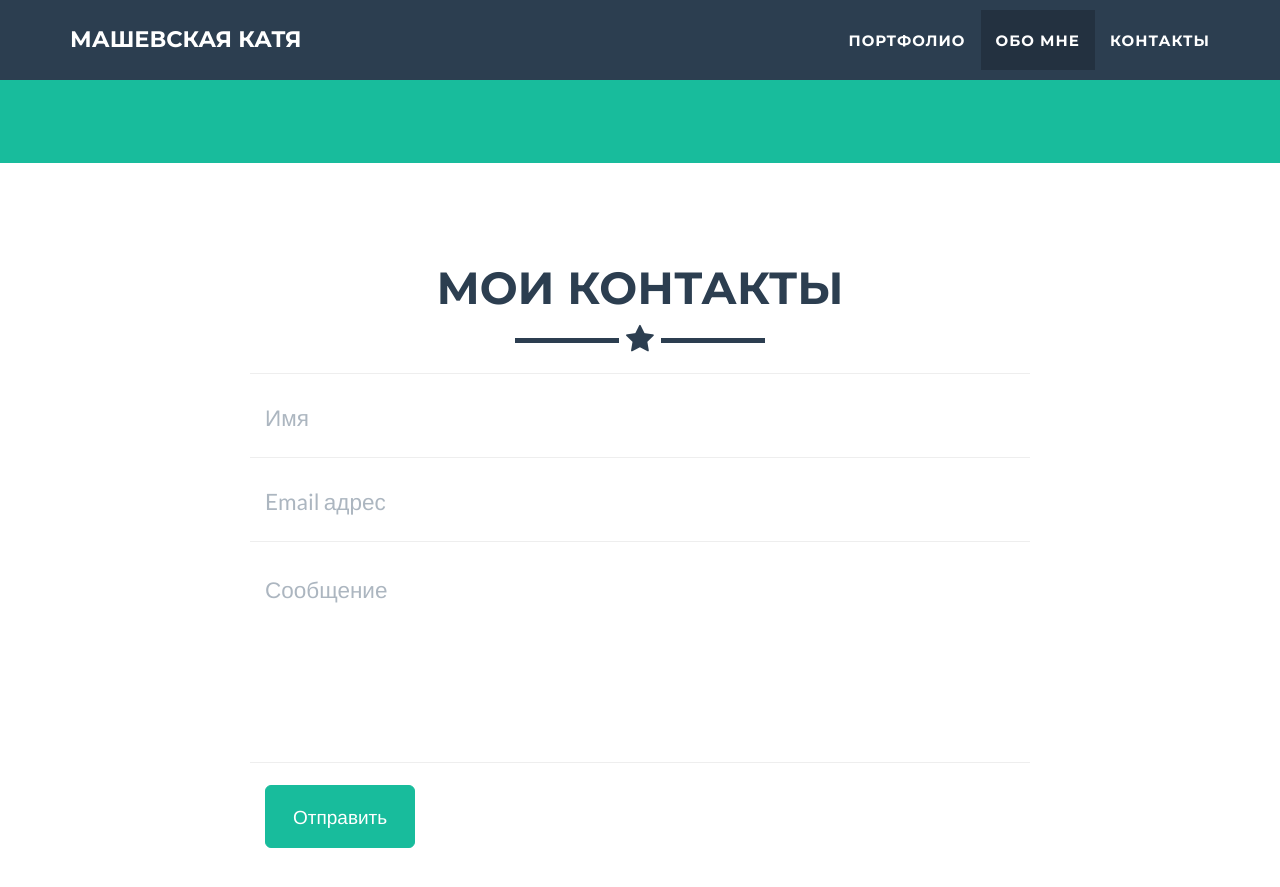
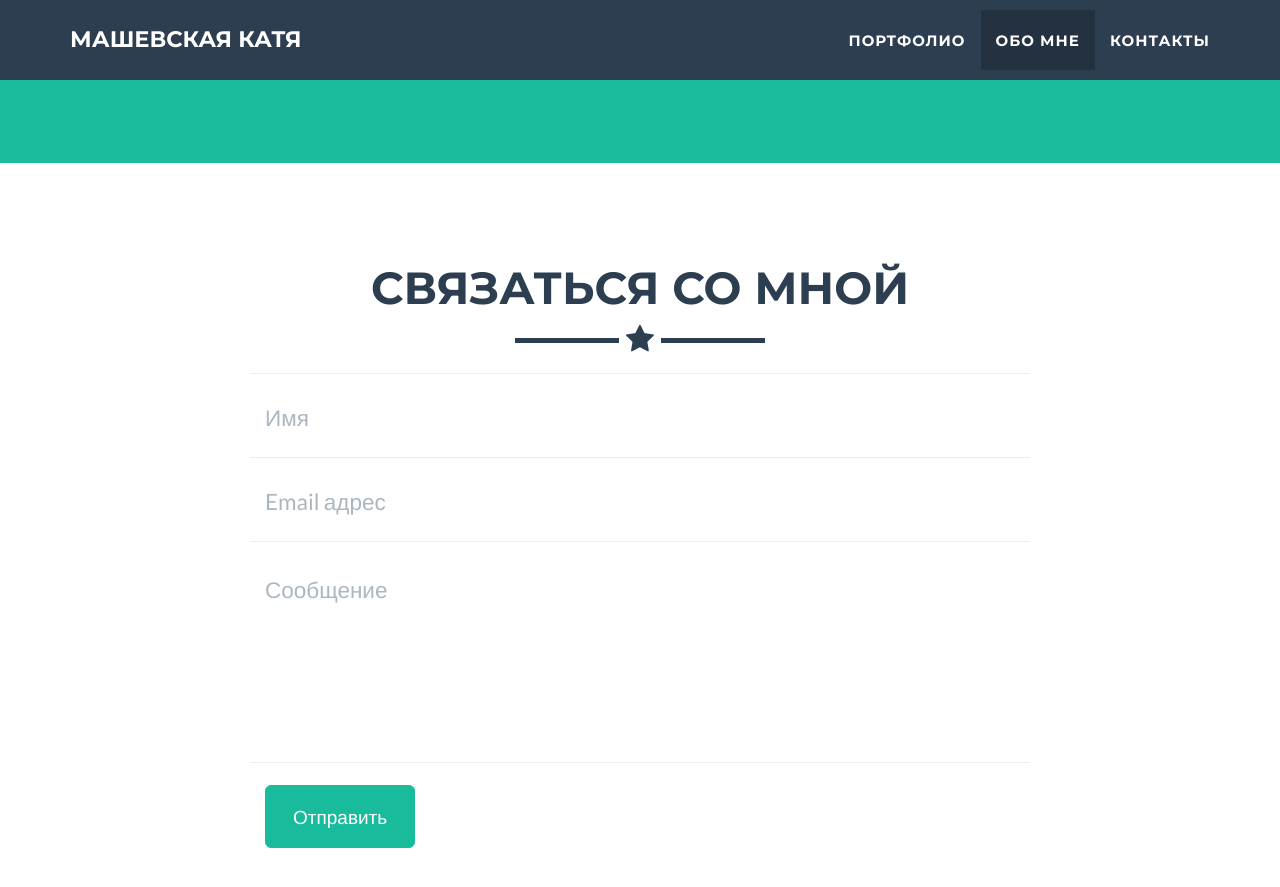
Before and after one commit to asmach18/asmach18.github.io, a Jekyll site: the page built from index.html, in a window 1280 px wide and 900 px high, scrolled down 1994 px. Shown: the top 887 px of the window. Built offline with Jekyll 4.4.1, drawn with Linux system fonts in a browser that asks for light colours.

Commit message:
Update contact_static.html

```diff
--- a/_includes/contact_static.html
+++ b/_includes/contact_static.html
@@ -3,7 +3,7 @@
 	<div class="container">
 		<div class="row">
 			<div class="col-lg-12 text-center">
-				<h2>Мои контакты</h2>
+				<h2>Связаться со мной</h2>
 				<hr class="star-primary">
 			</div>
 		</div>
```
